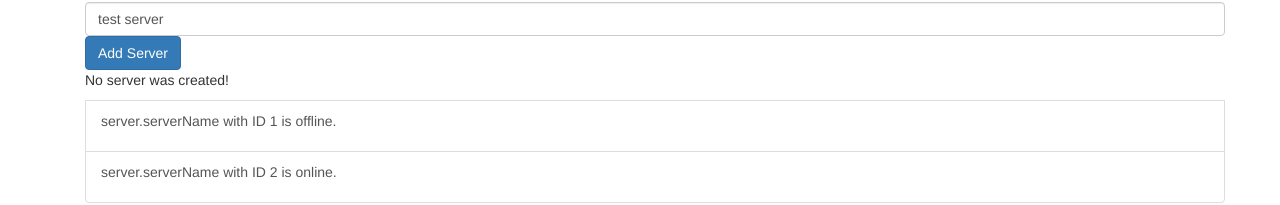
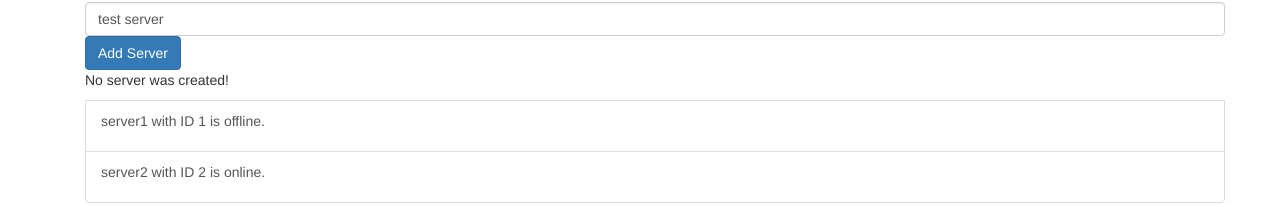
Before and after one commit to JuliaChenJing/Angular_Demos, an Angular app in the folder Angular5/my-first-app/: page / in a window 1280 px wide. Shown: the part 629-834 px from the top of the page. Built offline with nearby package versions, Linux system fonts and the light colour scheme.

Commit message:
the order is right now

```diff
--- a/Angular5/my-first-app/src/app/servers/servers.component.html
+++ b/Angular5/my-first-app/src/app/servers/servers.component.html
@@ -14,7 +14,7 @@
                 </ng-template>
 
                 <a href="#" class="list-group-item clearfix" *ngFor="let server of servers;let i=index" (click)="onRemoveServer(i)">
-                    <p> {{'server.serverName'}} with ID {{server.serverId}} is {{server.getServerStatus()}}. </p>
+                    <p> {{server.serverName}} with ID {{server.serverId}} is {{server.getServerStatus()}}. </p>
                 </a>
 
             </div>
--- a/Angular5/my-first-app/src/app/servers/servers.component.ts
+++ b/Angular5/my-first-app/src/app/servers/servers.component.ts
@@ -49,7 +49,7 @@ export class ServersComponent implements OnInit {
   }
 
   onRemoveServer(id: number) {
-    const position = id + 1;
+    const position = id;
     this.servers.splice(position, 1);
   }
 }
```
